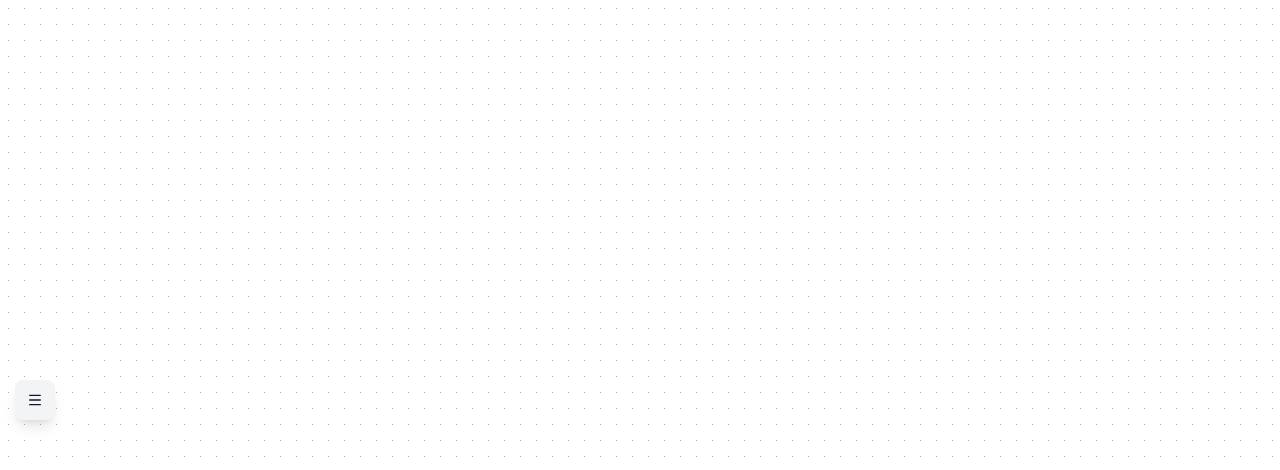
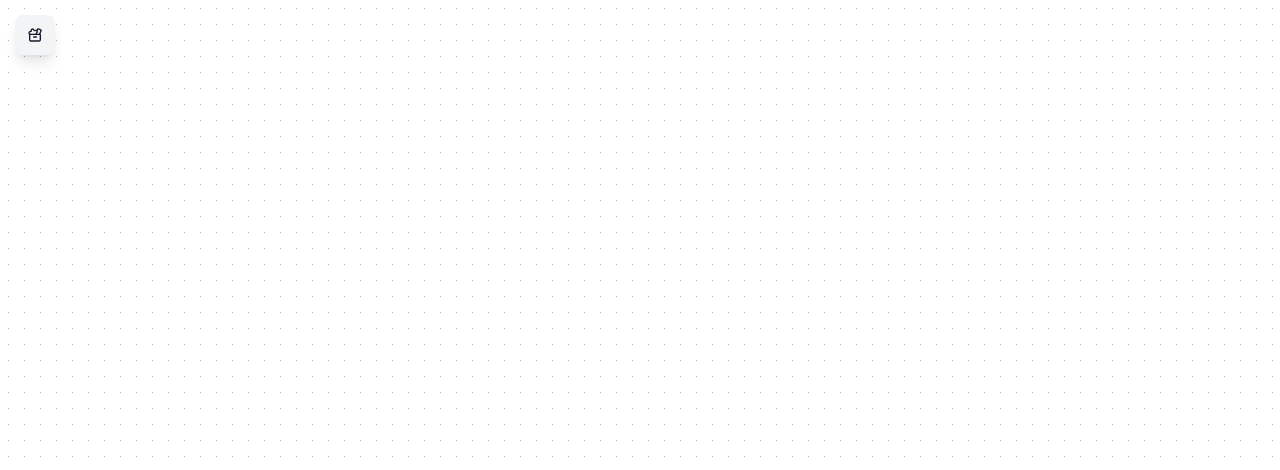
Before and after one commit to callbl/flowjx, a React (Vite) app: page / in a window 1280 px wide. Shown: the top 470 px of the page. Built offline with nearby package versions, Linux system fonts and the light colour scheme.

Commit message:
feat: update toolbox icon and location

```diff
--- a/src/components/circuit-flow.tsx
+++ b/src/components/circuit-flow.tsx
@@ -1,5 +1,5 @@
 import { useCallback, useState, useEffect } from "react";
-import { MenuIcon } from "lucide-react";
+import { ToolCaseIcon } from "lucide-react";
 import {
   ReactFlow,
   Panel,
@@ -137,8 +137,11 @@ export function CircuitFlow() {
                 const ledCathodeKey = `${nodeId}:cathode`;
 
                 // Check if both anode and cathode are connected
-                const anodeConnected = graph.has(ledAnodeKey) && graph.get(ledAnodeKey)!.length > 0;
-                const cathodeConnected = graph.has(ledCathodeKey) && graph.get(ledCathodeKey)!.length > 0;
+                const anodeConnected =
+                  graph.has(ledAnodeKey) && graph.get(ledAnodeKey)!.length > 0;
+                const cathodeConnected =
+                  graph.has(ledCathodeKey) &&
+                  graph.get(ledCathodeKey)!.length > 0;
 
                 if (anodeConnected && cathodeConnected) {
                   poweredLeds.add(nodeId);
@@ -320,12 +323,12 @@ export function CircuitFlow() {
         <Background variant={BackgroundVariant.Dots} gap={16} size={1} />
         <Controls />
 
-        {/* Equipment Sheet - Center Left */}
-        <Panel position="center-left">
+        {/* Equipment Sheet - Top Left */}
+        <Panel position="top-left">
           <Sheet open={isPanelOpen} onOpenChange={setIsPanelOpen}>
             <SheetTrigger asChild>
               <Button className="shadow-lg" size="icon-lg" variant="secondary">
-                <MenuIcon />
+                <ToolCaseIcon />
               </Button>
             </SheetTrigger>
             <SheetContent side="left">
```
